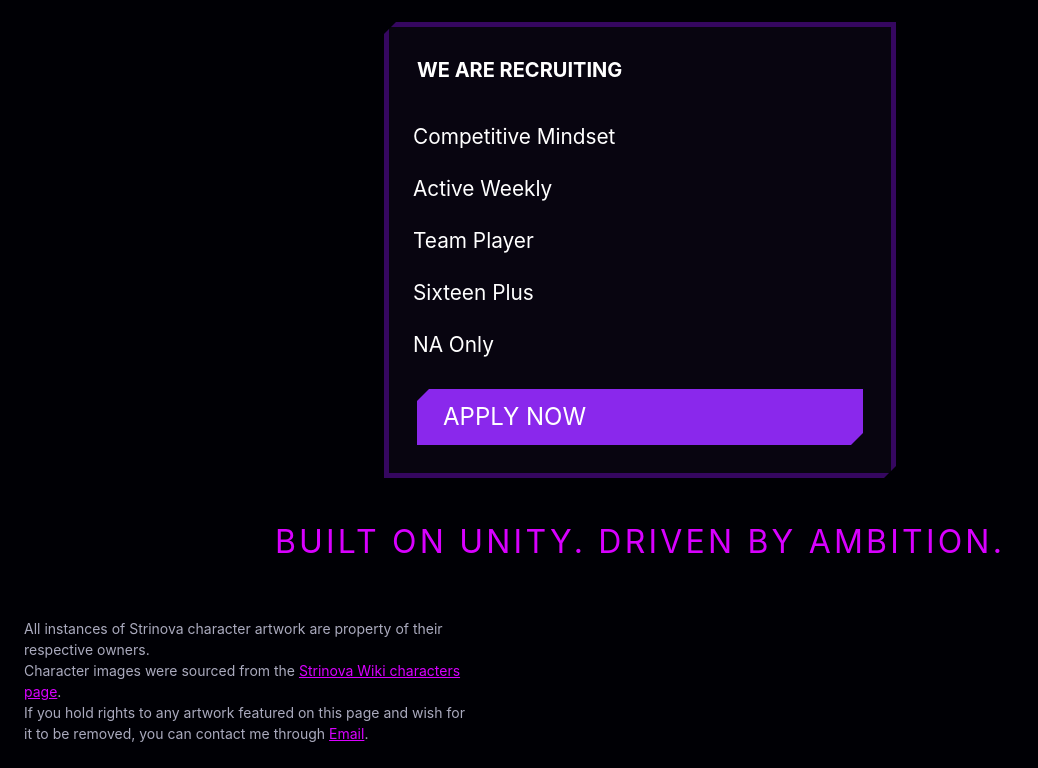
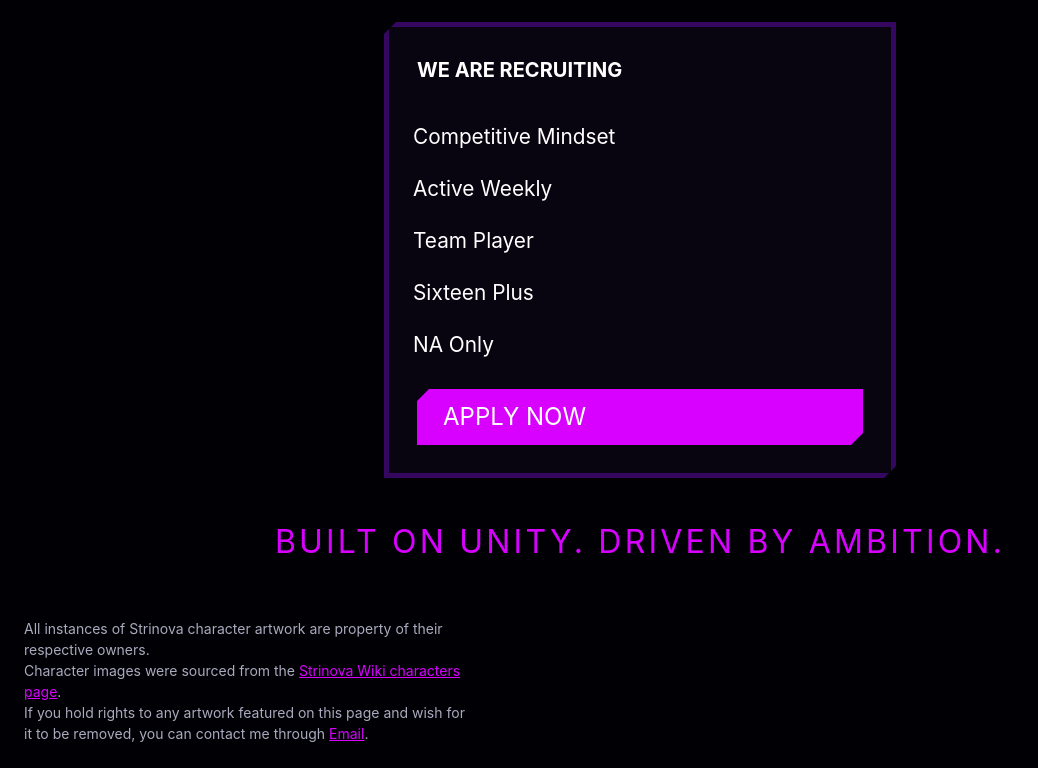
Before and after one commit to james-york2008/n1ghtfall, a React (Vite) app: page / in a window 1280 px wide. Shown: the part 1068-1836 px from the top of the page, without its empty margins (0-1038 px from the left). Built offline with nearby package versions, Linux system fonts and the light colour scheme.

Commit message:
Adjusted border contrast ratios for the apply now button

```diff
--- a/src/css/components/recruitmentSection.css
+++ b/src/css/components/recruitmentSection.css
@@ -20,6 +20,7 @@
   margin: var(--space-4);
   font-size: 1rem;
   width: 66%;
+  background-color: rgb(216, 0, 255);
 }
 
 @media (min-width: 768px) {
```
Also changed, not shown: 4 other files (tests, documents, lock files or other folders).
